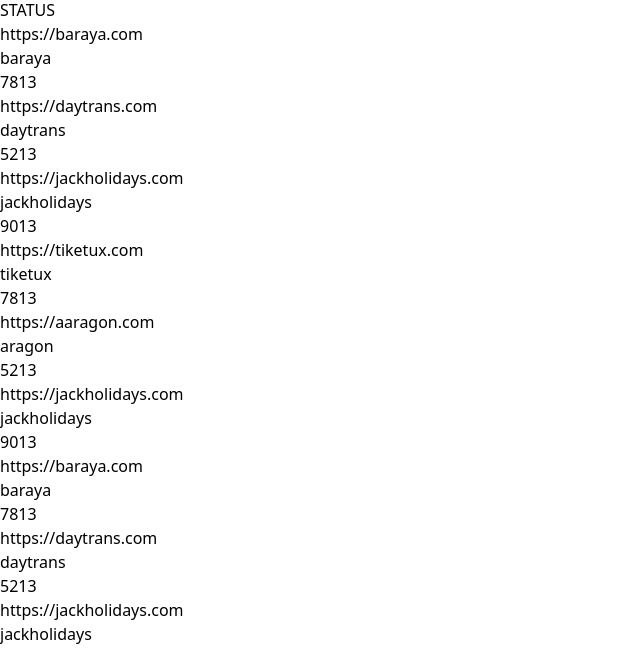
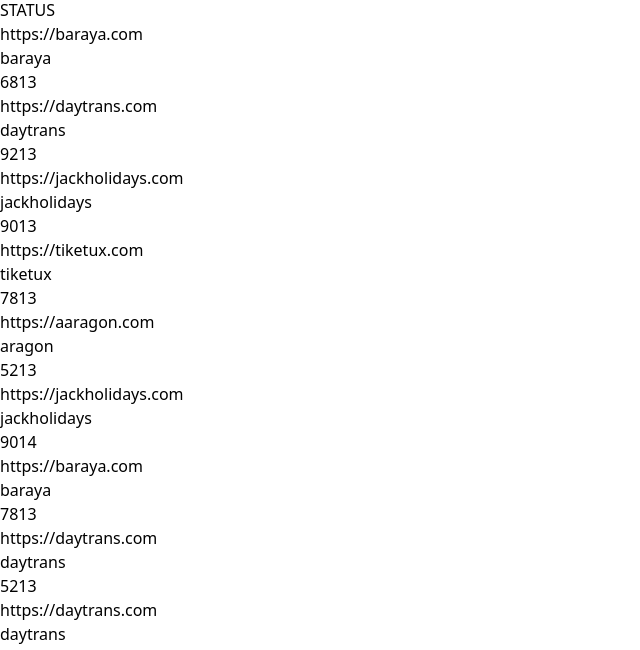
Before and after one commit to fauziahns/monitoring-deploy, a React (Vite) app: page / in a window 1280 px wide. Shown: the part 290-940 px from the top of the page, without its empty margins (0-640 px from the left). Built offline with nearby package versions, Linux system fonts and the light colour scheme.

Commit message:
filtering status style

```diff
--- a/src/App.jsx
+++ b/src/App.jsx
@@ -8,13 +8,13 @@
         url: "https://baraya.com",
         tag: "baraya",
         urlDeploy : "https://dummyurl/test-deploy",
-        status : "7813"
+        status : "6813"
     },
     {
         url: "https://daytrans.com",
         tag: "daytrans",
         urlDeploy : "https://dummyurl/test-deploy",
-        status : "5213"
+        status : "9213"
     },
     {
         url: "https://jackholidays.com",
@@ -38,7 +38,7 @@
         url: "https://jackholidays.com",
         tag: "jackholidays",
         urlDeploy : "https://dummyurl/test-deploy",
-        status : "9013"
+        status : "9014"
     },
     {
         url: "https://baraya.com",
@@ -51,6 +51,30 @@
         tag: "daytrans",
         urlDeploy : "https://dummyurl/test-deploy",
         status : "5213"
+    },
+    {
+        url: "https://daytrans.com",
+        tag: "daytrans",
+        urlDeploy : "https://dummyurl/test-deploy",
+        status : "5213"
+    },
+    {
+        url: "https://daytrans.com",
+        tag: "daytrans",
+        urlDeploy : "https://dummyurl/test-deploy",
+        status : "5213"
+    },
+    {
+        url: "https://daytrans.com",
+        tag: "daytrans",
+        urlDeploy : "https://dummyurl/test-deploy",
+        status : "5213"
+    },
+    {
+        url: "https://daytrans.com",
+        tag: "daytrans",
+        urlDeploy : "https://dummyurl/test-deploy",
+        status : "4213"
     },
     {
         url: "https://jackholidays.com",
@@ -165,12 +189,12 @@
             <div className="w-[150px] lg:w-[350px] md:w-[350px] xl:w-[350px] 2xl:w-[350px]">
               <p
                 className ={`
-                  ${item.status === filtered
-                    ? "bg-[#59dd54] text-white"
-                    : "bg-[#E8EDFD] text-[#1C4F9B]"
-                  }bg-[#E8EDFD] px-2 py-[3px] text-center w-[60px] rounded-md text-[#1C4F9B]
-                `}>
-                {item.status}
+                  ${item.status.includes(searchVersion)
+                    ? "bg-[#1C4F9B] px-2 py-[3px] text-center w-[60px] rounded-md text-[#E8EDFD]"
+                    : "" }
+                    bg-[#E8EDFD] px-2 py-[3px] text-center w-[60px] rounded-md text-[#1C4F9B]`}
+                 >
+                  {item.status}
               </p>
             </div>
         </div>
@@ -184,5 +208,4 @@
   </div>
   )
 }
-
 export default App
```
